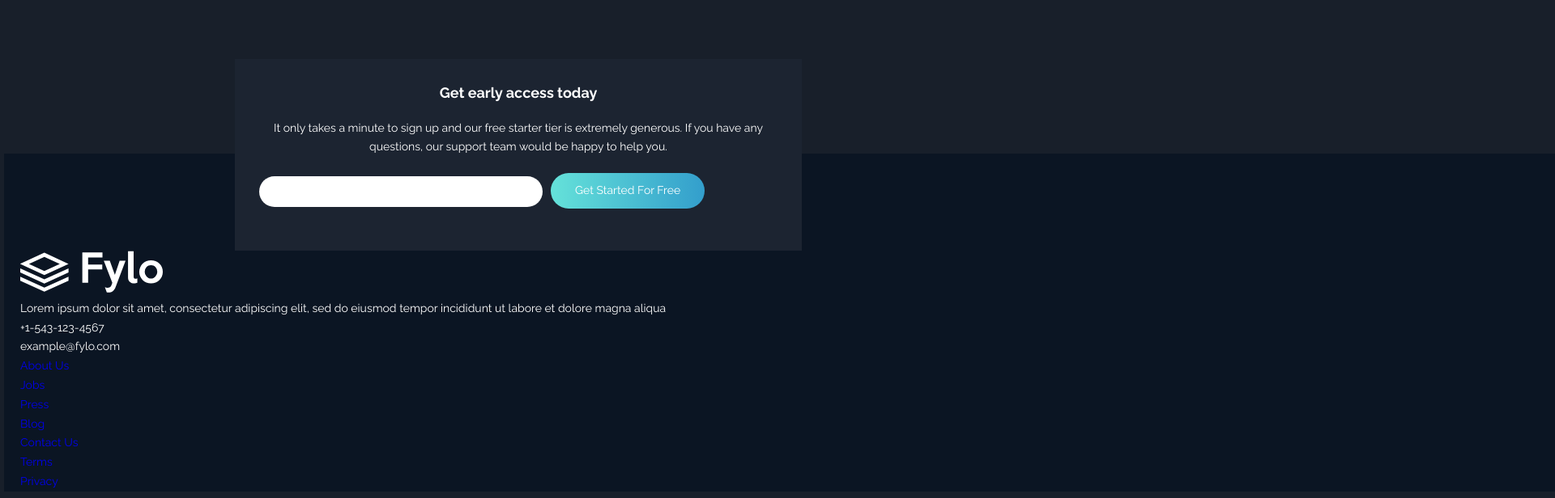
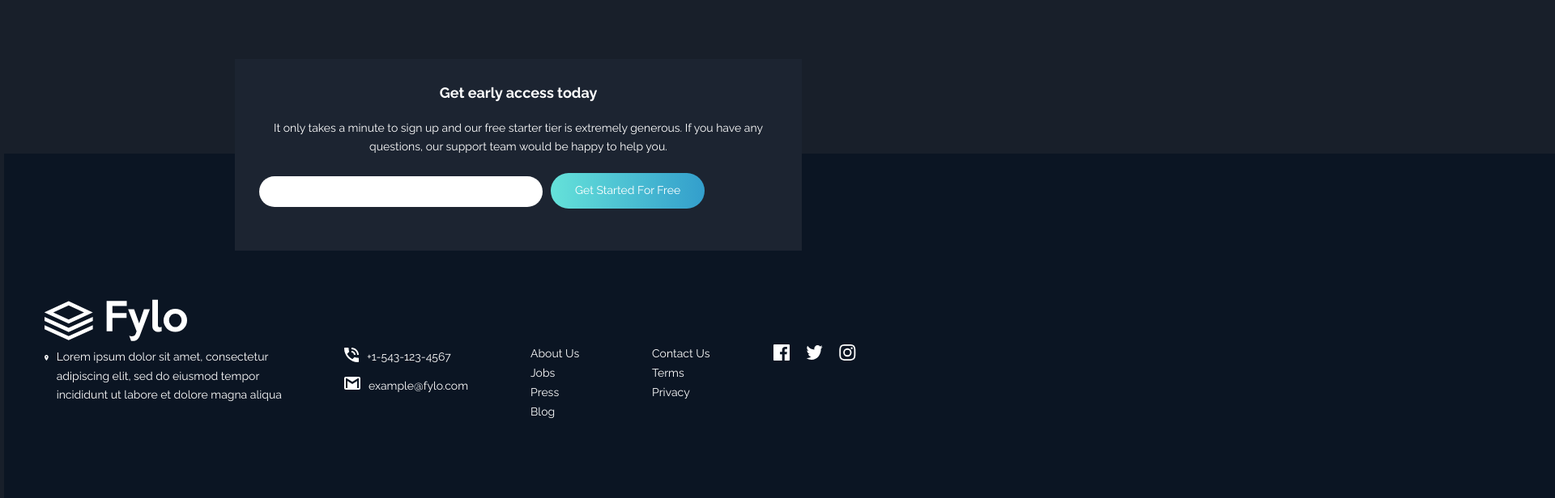
Before and after one commit to bestbrain06/flyo-dark-theme, a plain HTML site: page index.html in a window 1280 px wide. Shown: the part 2634-3250 px from the top of the page at 81% size, 1920 px wide, since content can reach past the window. Drawn offline with Linux system fonts and the light colour scheme.

Commit message:
made some changes

```diff
--- a/app/sass/component/_footer.scss
+++ b/app/sass/component/_footer.scss
@@ -1,10 +1,58 @@
+@use "../util" as u;
+
 .footer {
   background-color: var(--footer-background);
-  padding-block-start: 120px;
-  width: 1000vw;
+  padding-block-start: 180px;
+  width: 150vw;
   position: relative;
   left: -35px;
   top: 0;
-  padding-inline: 20px;
+  padding-inline: 50px;
   z-index: -1;
+  position: relative;
+
+  &__contact {
+    @include u.breakpoint(medium) {
+      display: grid;
+      grid-template-columns: repeat(2, 350px);
+      gap: 20px;
+    }
+
+    .contact__address {
+      width: 300px;
+      display: flex;
+      gap: 10px;
+    }
+
+    .contact__phone {
+      display: flex;
+      gap: 10px;
+      margin-block-end: 10px;
+    }
+
+    .contact__email {
+      display: flex;
+      gap: 10px;
+    }
+  }
+
+  &__links {
+    @include u.breakpoint(medium) {
+      display: grid;
+      grid-template-columns: repeat(2, 150px);
+      position: relative;
+      top: -75px;
+      left: 600px;
+    }
+  }
+
+  &__icons {
+    display: flex;
+    gap: 20px;
+    @include u.breakpoint(medium) {
+      position: relative;
+      top: -170px;
+      left: 900px;
+    }
+  }
 }
--- a/app/sass/globals/_bolierplate.scss
+++ b/app/sass/globals/_bolierplate.scss
@@ -27,3 +27,7 @@ img,
 svg {
   max-width: 100%;
 }
+
+a {
+  color: var(--white);
+}
--- a/index.html
+++ b/index.html
@@ -227,24 +227,35 @@
           <img src="images/logo.svg" alt="" />
         </div>
         <div class="footer__contact">
+          <div>
             <div class="contact__address">
-            <div class="address__image"></div>
+              <div class="address__image">
+                <img src="images/icon-location.svg" alt="" />
+              </div>
               <div class="address__text">
                 <p>
-                Lorem ipsum dolor sit amet, consectetur adipiscing elit, sed do
-                eiusmod tempor incididunt ut labore et dolore magna aliqua
+                  Lorem ipsum dolor sit amet, consectetur adipiscing elit, sed
+                  do eiusmod tempor incididunt ut labore et dolore magna aliqua
                 </p>
               </div>
             </div>
+          </div>
+
+          <div>
             <div class="contact__phone">
-            <div class="phone__image"></div>
+              <div class="phone__image">
+                <img src="images/icon-phone.svg" alt="" />
+              </div>
               <div class="phone__text">
                 <p>+1-543-123-4567</p>
               </div>
             </div>
             <div class="contact__email">
-            <div class="email__image"></div>
+              <div class="email__image">
+                <img src="images/icon-email.svg" alt="" />
+              </div>
               <div class="email__text">example@fylo.com</div>
+            </div>
           </div>
         </div>
 
@@ -267,7 +278,11 @@
           </div>
         </div>
 
-        <div class="footer__icons"></div>
+        <div class="footer__icons">
+          <img src="images/icon-facebook.svg" alt="" />
+          <img src="images/icon-twitter.svg" alt="" />
+          <img src="images/icon-instagram.svg" alt="" />
+        </div>
       </div>
     </footer>
   </body>
```
Also changed, not shown: dist/style.css, images/icon-facebook.svg (added), images/icon-instagram.svg (added), images/icon-twitter.svg (added), 1 other file. Lines whose indentation alone changed are shown as unchanged.
